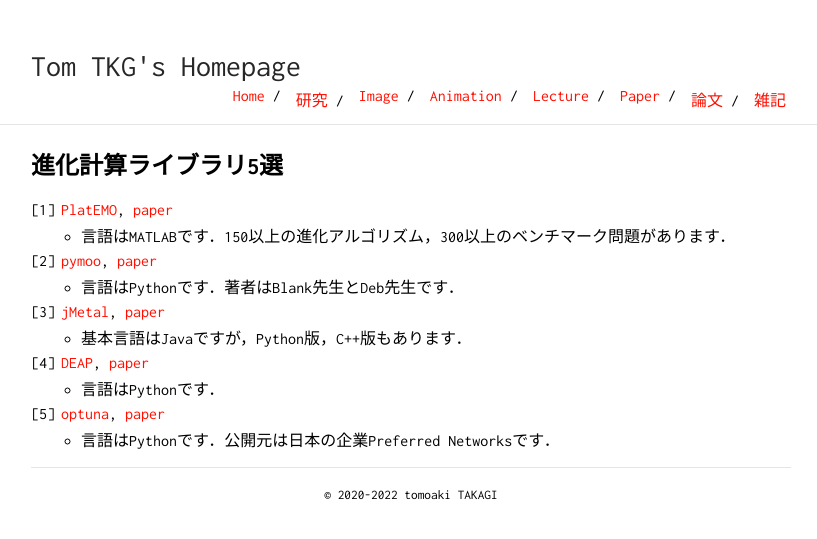
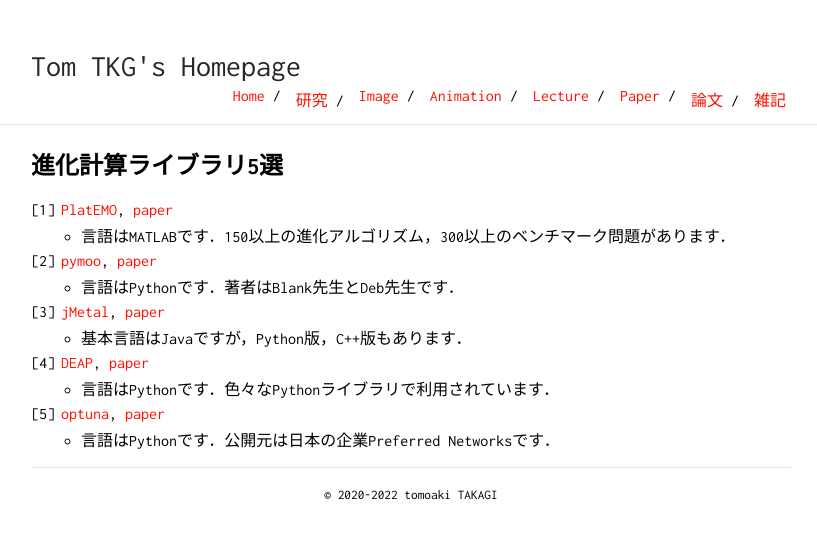
Before and after one commit to tomtkg/tomtkg.github.io, a Jekyll site: the page built from bib.md, in a window 1280 px wide. Shown: the top 539 px of the page, without its empty margins (229-1046 px from the left). Built offline with Jekyll 4.4.1, drawn with Linux system fonts in a browser that asks for light colours.

Commit message:
Update bib.md

```diff
--- a/bib.md
+++ b/bib.md
@@ -11,6 +11,6 @@ title: Tom TKG's Homepage
 1. [jMetal](https://github.com/jMetal/jMetal), [paper](https://doi.org/10.1145/2739482.2768462)
     - 基本言語はJavaですが，Python版，C++版もあります．
 1. [DEAP](https://github.com/DEAP/deap), [paper](https://jmlr.csail.mit.edu/papers/v13/fortin12a.html)
-    - 言語はPythonです．
+    - 言語はPythonです．色々なPythonライブラリで利用されています．
 1. [optuna](https://github.com/optuna/optuna), [paper](https://doi.org/10.1145/3292500.3330701)
     - 言語はPythonです．公開元は日本の企業Preferred Networksです．
```
